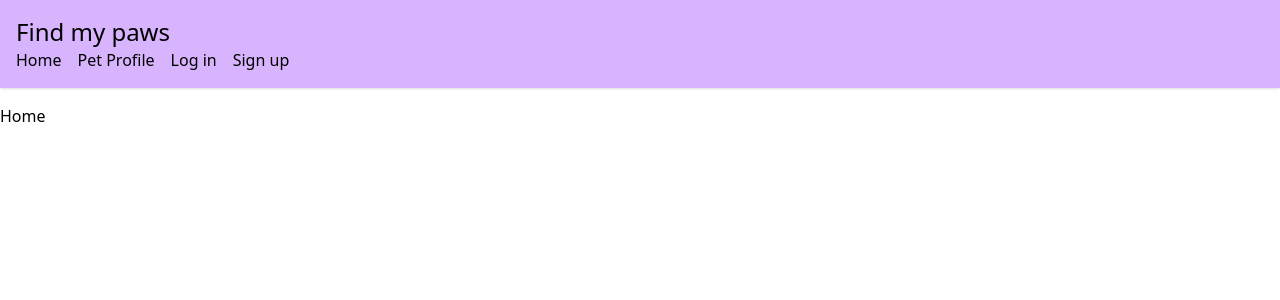
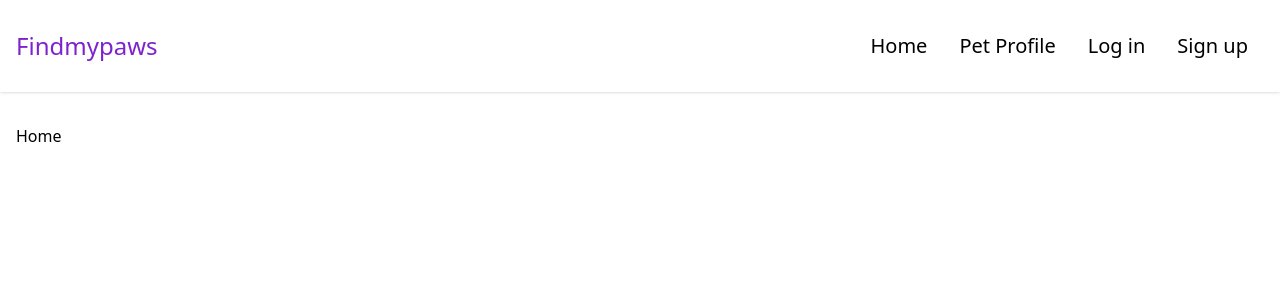
Before and after one commit to thisisthemurph/findmypaws, a React (Vite) app in the folder client/: page / in a window 1280 px wide. Shown: the top 300 px of the page. Built offline with nearby package versions, Linux system fonts and the light colour scheme.

Commit message:
Improves navigation

```diff
--- a/client/package.json
+++ b/client/package.json
@@ -27,6 +27,7 @@
     "eslint-plugin-react-hooks": "^5.1.0-rc.0",
     "eslint-plugin-react-refresh": "^0.4.12",
     "globals": "^15.9.0",
+    "prettier": "3.3.3",
     "tailwindcss": "^3.4.13",
     "typescript": "^5.5.3",
     "typescript-eslint": "^8.7.0",
--- a/client/src/components/Navigation.tsx
+++ b/client/src/components/Navigation.tsx
@@ -1,31 +1,65 @@
-import {Link, useNavigate} from "react-router-dom";
-import {useAuth} from "../hooks/useAuth.tsx";
+import { Link, useNavigate } from "react-router-dom";
+import { useAuth } from "../hooks/useAuth.tsx";
+import { ReactNode } from "react";
+import { useNavigation } from "../hooks/useNavigation.tsx";
 
 function Navigation() {
+  const [navOpen, setNavOpen] = useNavigation();
   const { loggedIn, logout } = useAuth();
   const navigate = useNavigate();
 
-  function handleLogout() {
-    logout().then(() => {
-      navigate("/");
-    }).catch((e) => {
-      console.error(e);
-      alert("Could not log out");
-    });
+  async function handleLogout() {
+    try {
+      await logout();
+    } finally {
+      setNavOpen(false);
+      navigate("/login");
+    }
   }
 
   return (
-    <nav className="p-4 bg-purple-300 shadow mb-4">
-      <h1 className="text-2xl">Find my paws</h1>
-      <ul className="flex gap-4">
-        <li><Link to="/">Home</Link></li>
-        <li><Link to="/profile">Pet Profile</Link></li>
-        {!loggedIn && <li><Link to="/login">Log in</Link></li>}
-        {!loggedIn && <li><Link to="/signup">Sign up</Link></li>}
-        {loggedIn && <button onClick={handleLogout}>Log out</button>}
+    <nav className="flex flex-col md:p-4 md:flex-row md:justify-between md:items-center shadow mb-4">
+      <section className="p-4 md:p-0 flex justify-between">
+        <h1 className="text-2xl text-purple-700">Findmypaws</h1>
+        <button className="md:hidden" onClick={() => setNavOpen(!navOpen)}>
+          {navOpen ? "close" : "open"}
+        </button>
+      </section>
+      <ul
+        className={`${navOpen ? "block" : "hidden"} md:flex px-4 md:px-0 pb-4 md:pb-0 flex flex-col items-center md:flex-row`}
+      >
+        <NavLink to="/">Home</NavLink>
+        <NavLink to="/profile">Pet Profile</NavLink>
+        {!loggedIn && <NavLink to="/login">Log in</NavLink>}
+        {!loggedIn && <NavLink to="/signup">Sign up</NavLink>}
+        {loggedIn && (
+          <li className="w-full md:w-auto">
+            <button
+              onClick={handleLogout}
+              className="block w-full p-4 text-center text-2xl md:text-xl rounded-md hover:bg-purple-200 hover:text-purple-700 transition-colors"
+            >
+              Log out
+            </button>
+          </li>
+        )}
       </ul>
     </nav>
-  )
+  );
+}
+
+function NavLink({ children, to }: { children: ReactNode; to: string }) {
+  const [, setNavOpen] = useNavigation();
+  return (
+    <li className="w-full md:w-auto">
+      <Link
+        onClick={() => setNavOpen(false)}
+        className="inline-block w-full p-4 text-center text-2xl md:text-xl rounded-md hover:bg-purple-200 hover:text-purple-700 transition-colors"
+        to={to}
+      >
+        {children}
+      </Link>
+    </li>
+  );
 }
 
 export default Navigation;
--- a/client/src/contexts/AuthContext.tsx
+++ b/client/src/contexts/AuthContext.tsx
@@ -1,6 +1,56 @@
-import {createContext, ReactNode, useCallback, useEffect, useState} from "react";
+import { createContext, ReactNode, useCallback, useEffect, useState } from "react";
 import { ApiError } from "../api/error.ts";
-import { AuthContextProps, LoginParams, Session, User } from "./authContextProps.ts";
+
+const SESSION_STORE_KEY = "session";
+
+export interface Session {
+  access_token: string;
+  expires_at: number;
+  expires_in: number;
+  refresh_token: string;
+  token_type: string;
+  user: SessionUser;
+}
+
+export interface SessionUser {
+  app_metadata: string;
+  aud: string;
+  confirmed_at: string;
+  created_at: string;
+  email: string;
+  email_confirmed_at: string;
+  id: string;
+  last_sign_in_at: string;
+  role: string;
+  updated_at: string;
+  user_metadata: SessionUserMetadata;
+}
+
+export interface User {
+  id: string;
+  email: string;
+  name: string;
+}
+
+export interface SessionUserMetadata {
+  email: string;
+  email_verified: boolean;
+  name: string;
+  sub: string;
+}
+
+export interface LoginParams {
+  email: string;
+  password: string;
+}
+
+export interface AuthContextProps {
+  loggedIn: boolean;
+  user: User | null;
+  loading: boolean;
+  login: (params: LoginParams) => Promise<void>;
+  logout: () => Promise<void>;
+}
 
 const userFromSession = (session: Session): User | null => {
   if (!session) return null;
@@ -8,10 +58,8 @@ const userFromSession = (session: Session): User | null => {
     id: session.user.id,
     email: session.user.email,
     name: session.user.user_metadata.name ?? "unknown",
-  }
-}
-
-const SESSION_STORE_KEY = "session";
+  };
+};
 
 const AuthContext = createContext<AuthContextProps | undefined>(undefined);
 
@@ -37,14 +85,15 @@ const AuthProvider = ({ children }: { children: ReactNode }) => {
       const resp = await fetch(endpoint, {
         method: "POST",
         headers: {
-          "Authorization": `Bearer ${session?.access_token}`,
+          Authorization: `Bearer ${session?.access_token}`,
           "Content-Type": "application/json",
         },
       });
 
       if (!resp.ok) {
         const errorBody = await resp.json();
-        const message = errorBody?.message || `Error making request. Status: ${resp.status}, ${resp.statusText}`;
+        const message =
+          errorBody?.message || `Error making request. Status: ${resp.status}, ${resp.statusText}`;
         throw new ApiError(resp.status, resp.statusText, message);
       }
     } catch (error) {
@@ -53,7 +102,7 @@ const AuthProvider = ({ children }: { children: ReactNode }) => {
       setSession(null);
       setLoading(false);
     }
-  }, [session?.access_token])
+  }, [session?.access_token]);
 
   useEffect(() => {
     if (session) {
@@ -76,14 +125,15 @@ const AuthProvider = ({ children }: { children: ReactNode }) => {
         const resp = await fetch(endpoint, {
           method: "POST",
           headers: {
-            "Authorization": `Bearer ${session?.access_token}`,
+            Authorization: `Bearer ${session?.access_token}`,
             "Content-Type": "application/json",
           },
         });
 
         if (!resp.ok) {
           const errorBody = await resp.json();
-          const message = errorBody?.message || `Error making request. Status: ${resp.status}, ${resp.statusText}`;
+          const message =
+            errorBody?.message || `Error making request. Status: ${resp.status}, ${resp.statusText}`;
           throw new ApiError(resp.status, resp.statusText, message);
         }
 
@@ -96,7 +146,7 @@ const AuthProvider = ({ children }: { children: ReactNode }) => {
       } catch (error) {
         console.error("refresh error", error);
       }
-    }
+    };
 
     if (!session) return;
     const TOKEN_REFRESH_THRESHOLD = 5 * 60; // Refresh 5 minutes before expiration
@@ -104,7 +154,7 @@ const AuthProvider = ({ children }: { children: ReactNode }) => {
 
     // Log out if the token is already expired.
     if (session.expires_at <= currentTime) {
-      logout().catch(err => console.error(err));
+      logout().catch((err) => console.error(err));
       return;
     }
 
@@ -129,7 +179,8 @@ const AuthProvider = ({ children }: { children: ReactNode }) => {
 
       if (!resp.ok) {
         const errorBody = await resp.json();
-        const message = errorBody?.message || `Error making request. Status: ${resp.status}, ${resp.statusText}`;
+        const message =
+          errorBody?.message || `Error making request. Status: ${resp.status}, ${resp.statusText}`;
         throw new ApiError(resp.status, resp.statusText, message);
       }
 
@@ -144,13 +195,11 @@ const AuthProvider = ({ children }: { children: ReactNode }) => {
     } finally {
       setLoading(false);
     }
-  }
+  };
 
   return (
-    <AuthContext.Provider value={{ loggedIn, user, loading, login, logout }}>
-      {children}
-    </AuthContext.Provider>
-  )
-}
+    <AuthContext.Provider value={{ loggedIn, user, loading, login, logout }}>{children}</AuthContext.Provider>
+  );
+};
 
-export { AuthContext, AuthProvider }
+export { AuthContext, AuthProvider };
--- /dev/null
+++ b/client/src/contexts/NavigationContext.tsx
@@ -0,0 +1,17 @@
+import {createContext, ReactNode, useState} from "react";
+
+const NavigationContext = createContext<NavigationContextProps | undefined>(undefined);
+
+export type NavigationContextProps = [boolean, (open: boolean) => void];
+
+const NavigationProvider = ({ children } : {children: ReactNode}) => {
+  const [open, setOpen] = useState(false);
+
+  return (
+    <NavigationContext.Provider value={[open, (open: boolean) => setOpen(open)]}>
+      {children}
+    </NavigationContext.Provider>
+  )
+}
+
+export { NavigationContext, NavigationProvider };
--- a/client/src/hooks/useAuth.tsx
+++ b/client/src/hooks/useAuth.tsx
@@ -1,6 +1,5 @@
 import { useContext } from "react";
-import { AuthContext } from "../contexts/AuthContext.tsx";
-import { AuthContextProps } from "../contexts/authContextProps.ts";
+import { AuthContext, AuthContextProps } from "../contexts/AuthContext.tsx";
 
 export const useAuth = (): AuthContextProps => {
   const context = useContext(AuthContext);
@@ -8,4 +7,4 @@ export const useAuth = (): AuthContextProps => {
     throw new Error("useAuth must be used within the AuthProvider");
   }
   return context;
-}
+};
--- /dev/null
+++ b/client/src/hooks/useNavigation.tsx
@@ -0,0 +1,10 @@
+import {useContext} from "react";
+import {NavigationContext, NavigationContextProps} from "../contexts/NavigationContext.tsx";
+
+export const useNavigation = (): NavigationContextProps => {
+  const context = useContext(NavigationContext);
+  if (!context) {
+    throw new Error("useNavigation must be used within NavigationProvider");
+  }
+  return context;
+}
--- a/client/src/main.css
+++ b/client/src/main.css
@@ -558,12 +558,28 @@ video {
   margin-bottom: 1rem;
 }
 
+.block {
+  display: block;
+}
+
+.inline-block {
+  display: inline-block;
+}
+
 .inline {
   display: inline;
 }
 
 .flex {
   display: flex;
+}
+
+.hidden {
+  display: none;
+}
+
+.w-full {
+  width: 100%;
 }
 
 @keyframes pulse {
@@ -588,6 +604,10 @@ video {
   justify-content: center;
 }
 
+.justify-between {
+  justify-content: space-between;
+}
+
 .gap-2 {
   gap: 0.5rem;
 }
@@ -600,9 +620,8 @@ video {
   border-radius: 9999px;
 }
 
-.bg-purple-300 {
-  --tw-bg-opacity: 1;
-  background-color: rgb(216 180 254 / var(--tw-bg-opacity));
+.rounded-md {
+  border-radius: 0.375rem;
 }
 
 .bg-slate-200 {
@@ -619,9 +638,18 @@ video {
   padding-right: 0.5rem;
 }
 
+.px-4 {
+  padding-left: 1rem;
+  padding-right: 1rem;
+}
+
 .py-1 {
   padding-top: 0.25rem;
   padding-bottom: 0.25rem;
+}
+
+.pb-4 {
+  padding-bottom: 1rem;
 }
 
 .text-center {
@@ -643,16 +671,21 @@ video {
   line-height: 1.25rem;
 }
 
+.font-bold {
+  font-weight: 700;
+}
+
 .font-semibold {
   font-weight: 600;
 }
 
-.font-bold {
-  font-weight: 700;
+.capitalize {
+  text-transform: capitalize;
 }
 
-.capitalize {
-  text-transform: capitalize;
+.text-purple-700 {
+  --tw-text-opacity: 1;
+  color: rgb(126 34 206 / var(--tw-text-opacity));
 }
 
 .text-red-600 {
@@ -676,3 +709,67 @@ video {
   --tw-shadow-colored: 0 25px 50px -12px var(--tw-shadow-color);
   box-shadow: var(--tw-ring-offset-shadow, 0 0 #0000), var(--tw-ring-shadow, 0 0 #0000), var(--tw-shadow);
 }
+
+.transition-colors {
+  transition-property: color, background-color, border-color, text-decoration-color, fill, stroke;
+  transition-timing-function: cubic-bezier(0.4, 0, 0.2, 1);
+  transition-duration: 150ms;
+}
+
+.hover\:bg-purple-200:hover {
+  --tw-bg-opacity: 1;
+  background-color: rgb(233 213 255 / var(--tw-bg-opacity));
+}
+
+.hover\:text-purple-700:hover {
+  --tw-text-opacity: 1;
+  color: rgb(126 34 206 / var(--tw-text-opacity));
+}
+
+@media (min-width: 768px) {
+  .md\:flex {
+    display: flex;
+  }
+
+  .md\:hidden {
+    display: none;
+  }
+
+  .md\:w-auto {
+    width: auto;
+  }
+
+  .md\:flex-row {
+    flex-direction: row;
+  }
+
+  .md\:items-center {
+    align-items: center;
+  }
+
+  .md\:justify-between {
+    justify-content: space-between;
+  }
+
+  .md\:p-0 {
+    padding: 0px;
+  }
+
+  .md\:p-4 {
+    padding: 1rem;
+  }
+
+  .md\:px-0 {
+    padding-left: 0px;
+    padding-right: 0px;
+  }
+
+  .md\:pb-0 {
+    padding-bottom: 0px;
+  }
+
+  .md\:text-xl {
+    font-size: 1.25rem;
+    line-height: 1.75rem;
+  }
+}
--- a/client/src/pages/Home.tsx
+++ b/client/src/pages/Home.tsx
@@ -1,13 +1,14 @@
 import {useAuth} from "../hooks/useAuth.tsx";
+import {Wrapper} from "../components/Wrapper.tsx";
 
 function Home() {
   const { loggedIn, user } = useAuth()
 
   return (
-    <>
+    <Wrapper>
       <h1>Home</h1>
       {loggedIn && <p>Hi {user?.name}</p>}
-    </>
+    </Wrapper>
   )
 }
 
--- a/client/src/pages/Root.tsx
+++ b/client/src/pages/Root.tsx
@@ -1,10 +1,13 @@
 import { Outlet } from "react-router-dom";
 import Navigation from "../components/Navigation.tsx";
+import {NavigationProvider} from "../contexts/NavigationContext.tsx";
 
 function Root() {
   return (
     <>
-      <Navigation />
+      <NavigationProvider>
+        <Navigation />
+      </NavigationProvider>
       <main>
         <Outlet/>
       </main>
```
Also changed, not shown: client/src/contexts/authContextProps.ts (deleted, +0 -48 lines), client/.prettierrc.json (added), 1 other file (tests, documents, lock files or other folders).
